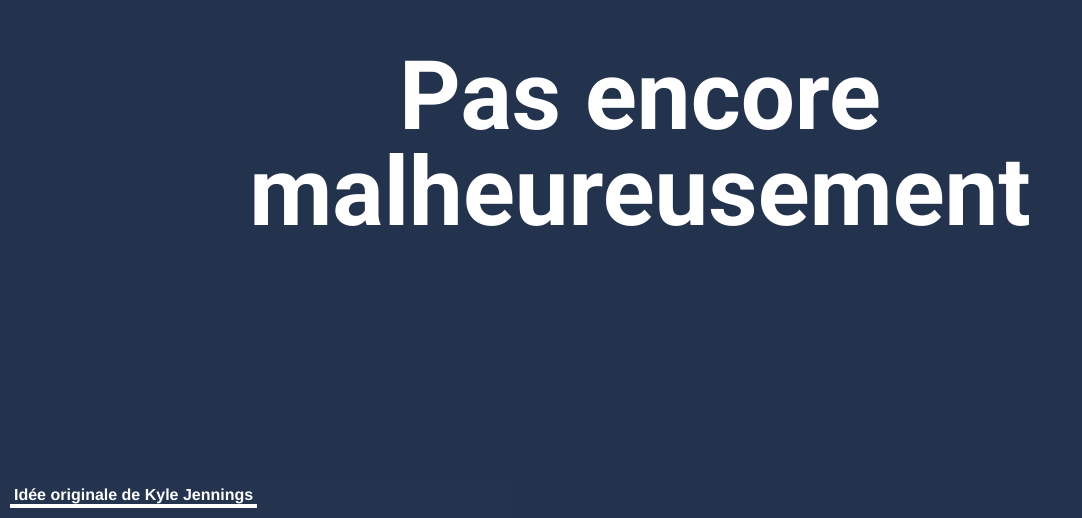
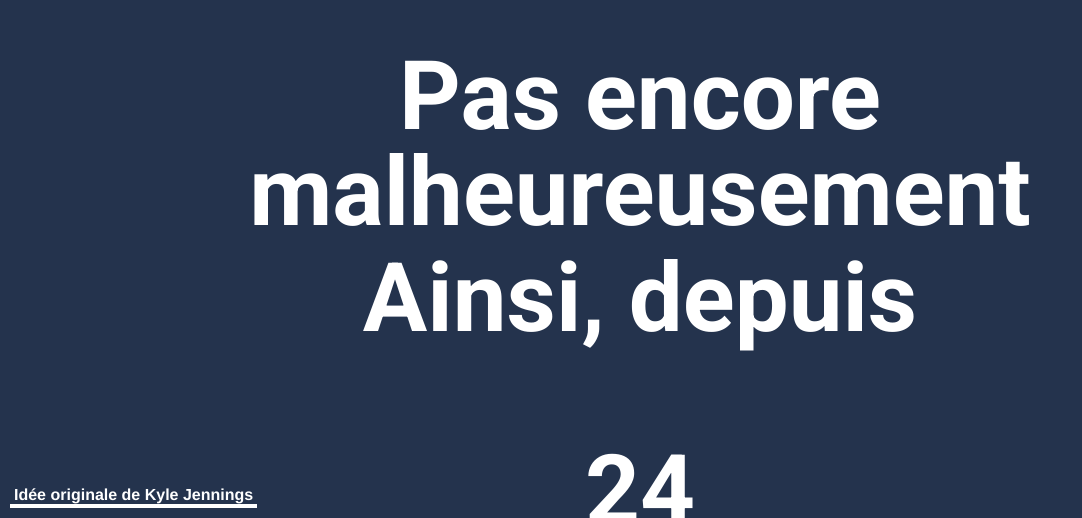
Before and after one commit to javannicva/javannicva, a plain HTML site: page index.html in a window 1280 px wide. Shown: the part 282-800 px from the top of the page, without its empty margins (0-1082 px from the left). Drawn offline with Linux system fonts and the light colour scheme; no server answers.

Commit message:
Update index.html

```diff
--- a/index.html
+++ b/index.html
@@ -38,6 +38,61 @@
             <!-- Heavy Rain -->
             <div class="slide" id="slide-1" data-weather="rain">
                 <div class="slide__element slide__element--temp">Pas encore malheureusement</div>
+                <div class="slide__element slide__element--temp">
+                                                     <div id="countup" style="text-align: center">
+
+                                             Ainsi, depuis
+                                              <p id="days">00</p>
+                                              <p class="timeRefDays">jours</p>
+                                              <p id="hours">00</p>
+                                              <p class="timeRefHours">heures</p>
+                                              <p id="minutes">00</p>
+                                              <p class="timeRefMinutes">minutes et</p>
+                                              <p id="seconds">00</p>
+                                              <p class="timeRefSeconds">secondes</p>
+                                            kirk <strong>N'A PAS</strong> bang
+                                            </div>
+
+                                       <script language="JavaScript">
+                                            window.onload=function() {
+                                              // Month,Day,Year,Hour,Minute,Second
+                                              upTime('sep,03,2017,00:11:00'); // ****** Change this line!
+                                            }
+                                            function upTime(countTo) {
+                                              now = new Date();
+                                              countTo = new Date(countTo);
+                                              difference = (now-countTo);
+                                              days=Math.floor(difference/(60*60*1000*24)*1);
+                                              hours=Math.floor((difference%(60*60*1000*24))/(60*60*1000)*1);
+                                              mins=Math.floor(((difference%(60*60*1000*24))%(60*60*1000))/(60*1000)*1);
+                                              secs=Math.floor((((difference%(60*60*1000*24))%(60*60*1000))%(60*1000))/1000*1);
+                                              document.getElementById('days').firstChild.nodeValue = days;
+                                              document.getElementById('hours').firstChild.nodeValue = hours;
+                                              document.getElementById('minutes').firstChild.nodeValue = mins;
+                                              document.getElementById('seconds').firstChild.nodeValue = secs;
+                                              clearTimeout(upTime.to);
+                                              upTime.to=setTimeout(function(){ upTime(countTo); },1000);
+                                            }
+                                      </script>
+
+
+
+
+
+
+
+
+
+
+
+
+
+
+
+
+
+
+                </div>
                 <!-- <div class="slide__element slide__element--date">
                 <span id="days"></span>
                     days till stardew valley!
```
